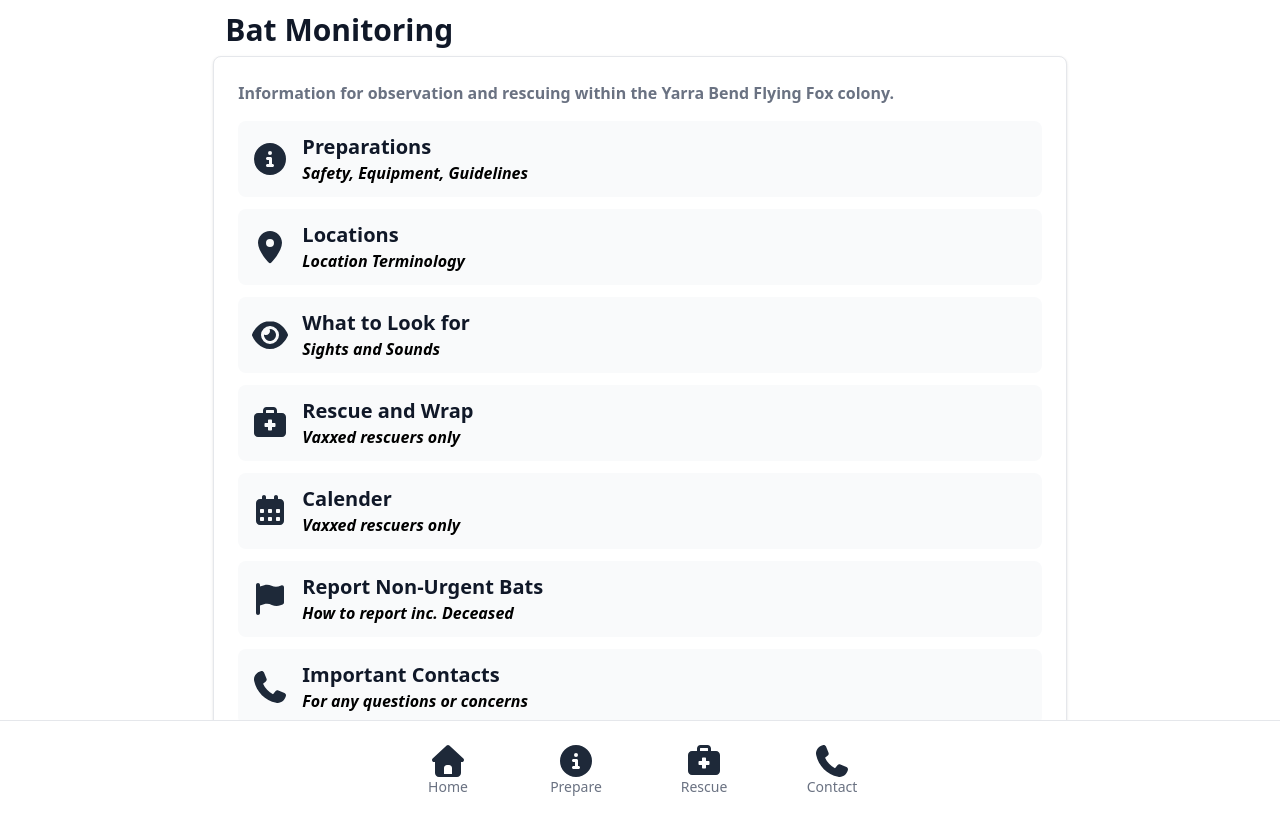
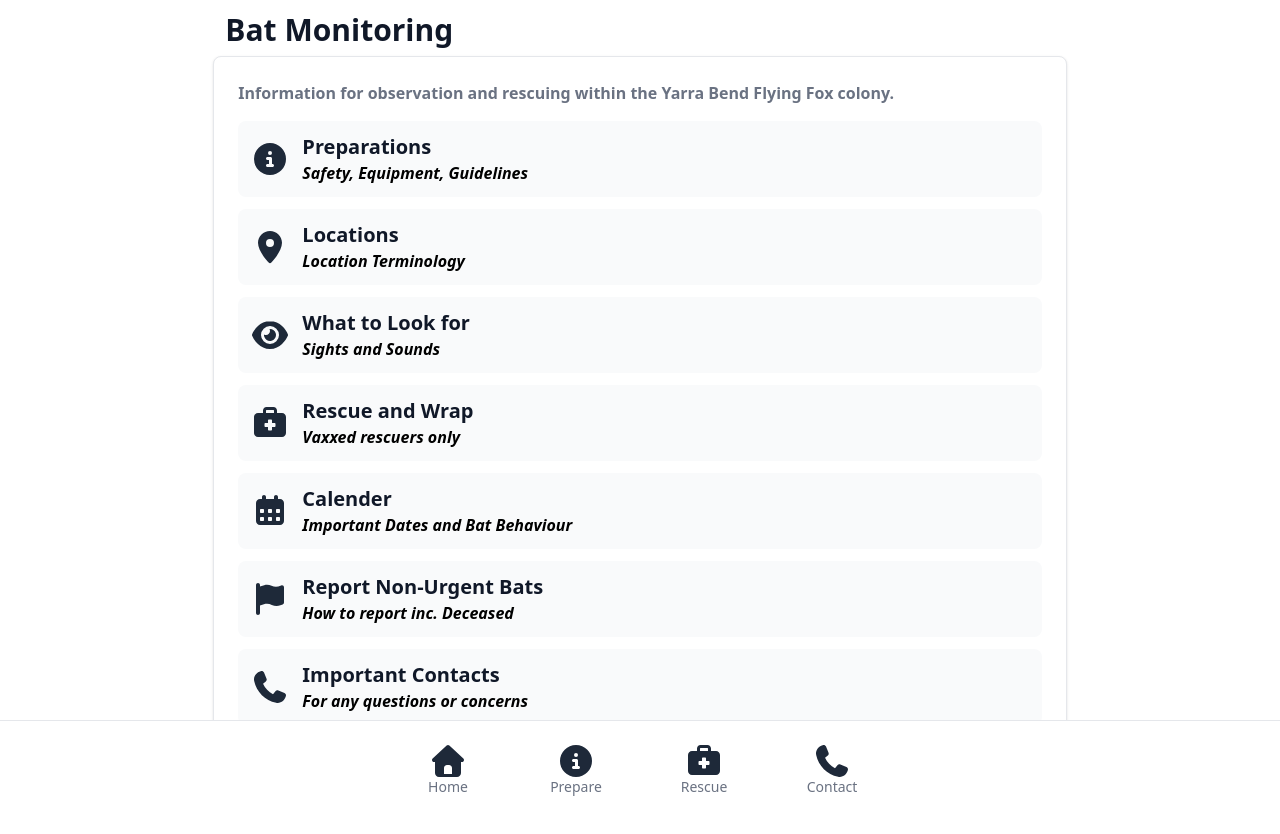
Before and after one commit to batsvictoria/batsvictoria.github.io, a Next.js app: page / in a window 1280 px wide. Shown: the top 834 px of the page. Built offline with nearby package versions, Linux system fonts and the light colour scheme.

Commit message:
calender details

```diff
--- a/app/page.tsx
+++ b/app/page.tsx
@@ -41,7 +41,7 @@ export default function Page() {
           <NavLink title="Locations" description="Location Terminology" url="/locations" icon={faLocationDot} />
           <NavLink title="What to Look for" description="Sights and Sounds" url="/look" icon={faEye} />
           <NavLink title="Rescue and Wrap" description="Vaxxed rescuers only" url="/rescue" icon={faBriefcaseMedical} />
-          <NavLink title="Calender" description="Vaxxed rescuers only" url="/calender" icon={faCalendarDays} />
+          <NavLink title="Calender" description="Important Dates and Bat Behaviour" url="/calender" icon={faCalendarDays} />
           <NavLink title="Report Non-Urgent Bats" description="How to report inc. Deceased" url="/report" icon={faFlag} />
           <NavLink title="Important Contacts" description="For any questions or concerns" url="/contact" icon={faPhone} />
         </ul>
```
